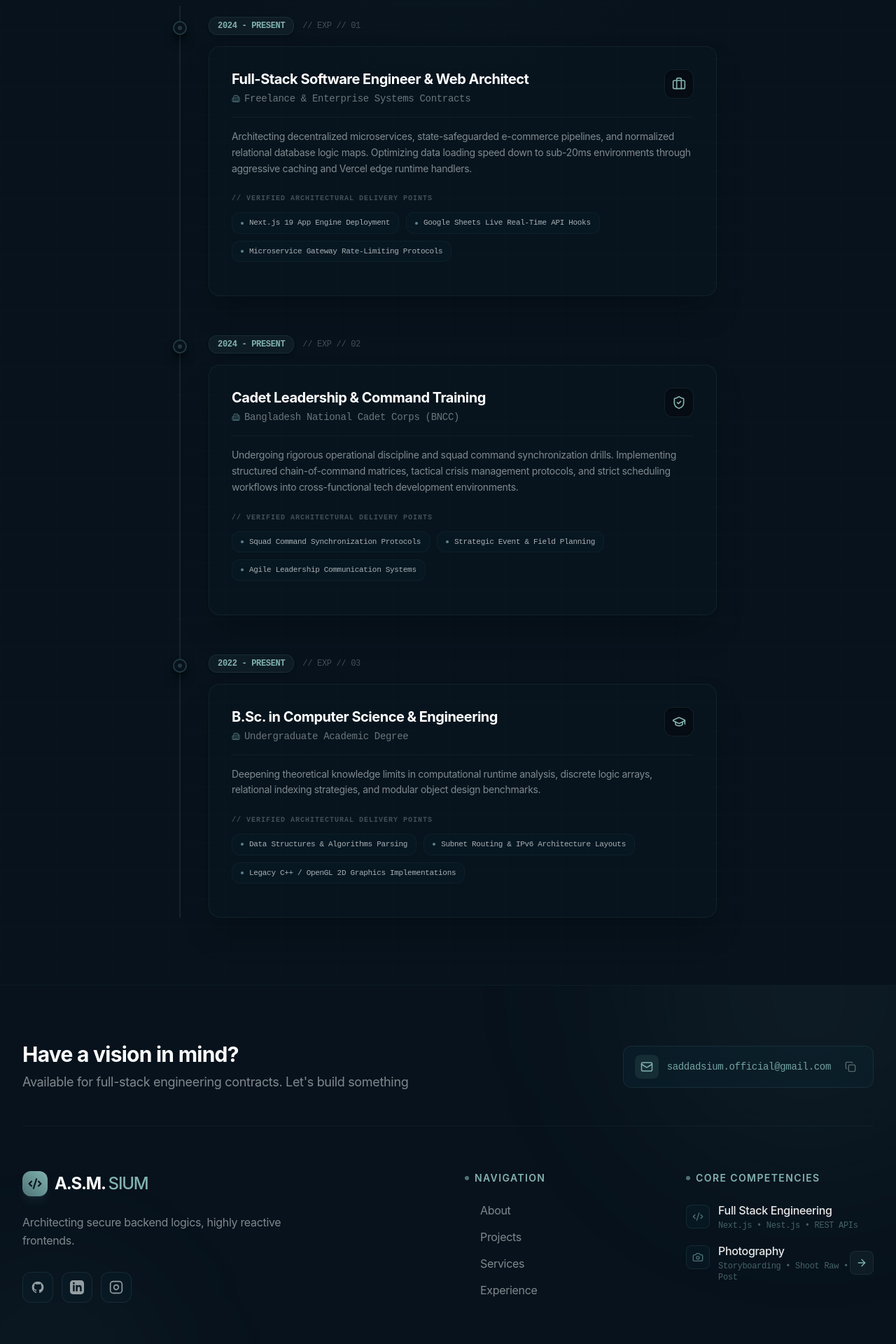
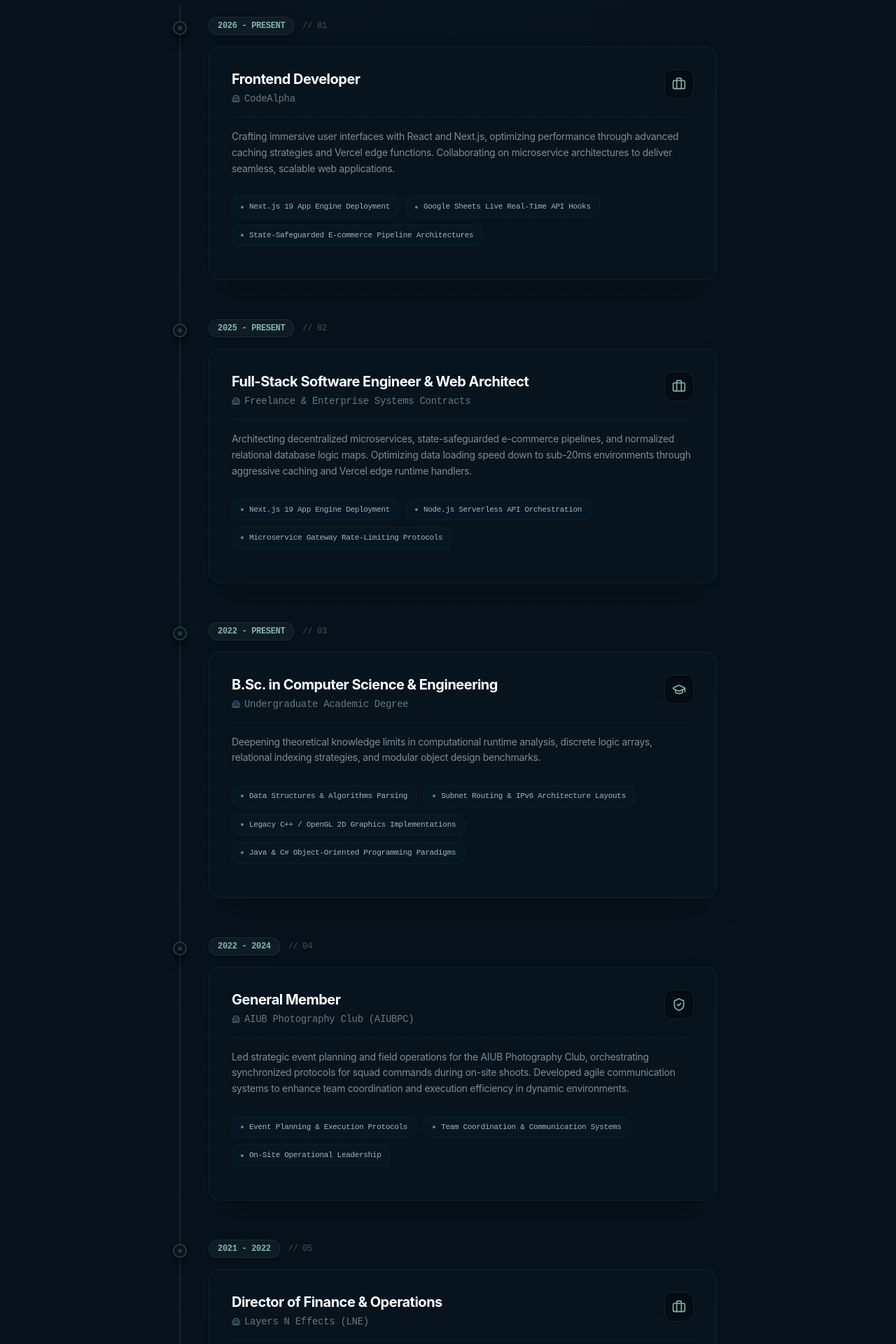
Before and after one commit to SaddadSium/Sium-Portfolio, a Next.js app: page /experience in a window 1280 px wide. Shown: the part 340-2260 px from the top of the page at 70% size. Built offline with nearby package versions, Linux system fonts and the light colour scheme.

Commit message:
Experience page updated

```diff
--- a/src/app/about/page.tsx
+++ b/src/app/about/page.tsx
@@ -50,14 +50,14 @@
       desc: "Got first position in the national photography contest.",
       icon: <CameraIcon className="text-teal-brand" size={20} />,
     },
+    {
+      id: "03",
+      title: "IT Essentials From Cisco",
+      desc: "Completed the IT Essentials course from Cisco, gaining foundational knowledge in computer hardware, software, and networking.",
+      icon: <BookOpen className="text-teal-brand" size={20} />,
+    },
     // {
-    //   id: "02",
-    //   title: "PHP Certified from UDEMY",
-    //   desc: "Completed comprehensive PHP course on Udemy, enhancing backend web development and server-side scripting skills.",
-    //   icon: <BookOpen className="text-teal-brand" size={20} />,
-    // },
-    // {
-    //   id: "03",
+    //   id: "04",
     //   title: "MIST Hackathon Participant",
     //   desc: "Collaborated with peers to develop innovative solutions under strict technical constraints at MIST Hackathon.",
     //   icon: <ExternalLink className="text-blue-400" size={20} />,
--- a/src/app/experience/page.tsx
+++ b/src/app/experience/page.tsx
@@ -12,36 +12,35 @@
 } from "lucide-react";
 
 export default function ExperiencePage() {
-  // প্রফেশনাল, অ্যাকাডেমিক এবং লিডারশিপ এক্সপেরিয়েন্স টাইমলাইন ডাটা
   const professionalExperience = [
     {
-      id: "EXP // 01",
+      id: "01",
       type: "work",
-      duration: "2024 - PRESENT",
+      duration: "2026 - PRESENT",
+      title: "Frontend Developer",
+      organization: "CodeAlpha",
+      desc: "Crafting immersive user interfaces with React and Next.js, optimizing performance through advanced caching strategies and Vercel edge functions. Collaborating on microservice architectures to deliver seamless, scalable web applications.",
+      highlights: [
+        "Next.js 19 App Engine Deployment",
+        "Google Sheets Live Real-Time API Hooks",
+        "State-Safeguarded E-commerce Pipeline Architectures",
+      ],
+    },
+    {
+      id: "02",
+      type: "work",
+      duration: "2025 - PRESENT",
       title: "Full-Stack Software Engineer & Web Architect",
       organization: "Freelance & Enterprise Systems Contracts",
       desc: "Architecting decentralized microservices, state-safeguarded e-commerce pipelines, and normalized relational database logic maps. Optimizing data loading speed down to sub-20ms environments through aggressive caching and Vercel edge runtime handlers.",
       highlights: [
         "Next.js 19 App Engine Deployment",
-        "Google Sheets Live Real-Time API Hooks",
+        "Node.js Serverless API Orchestration",
         "Microservice Gateway Rate-Limiting Protocols",
       ],
     },
     {
-      id: "EXP // 02",
-      type: "leadership",
-      duration: "2024 - PRESENT",
-      title: "Cadet Leadership & Command Training",
-      organization: "Bangladesh National Cadet Corps (BNCC)",
-      desc: "Undergoing rigorous operational discipline and squad command synchronization drills. Implementing structured chain-of-command matrices, tactical crisis management protocols, and strict scheduling workflows into cross-functional tech development environments.",
-      highlights: [
-        "Squad Command Synchronization Protocols",
-        "Strategic Event & Field Planning",
-        "Agile Leadership Communication Systems",
-      ],
-    },
-    {
-      id: "EXP // 03",
+      id: "03",
       type: "education",
       duration: "2022 - PRESENT",
       title: "B.Sc. in Computer Science & Engineering",
@@ -51,11 +50,50 @@
         "Data Structures & Algorithms Parsing",
         "Subnet Routing & IPv6 Architecture Layouts",
         "Legacy C++ / OpenGL 2D Graphics Implementations",
+        "Java & C# Object-Oriented Programming Paradigms",
+      ],
+    },
+    {
+      id: "04",
+      type: "leadership",
+      duration: "2022 - 2024",
+      title: "General Member",
+      organization: "AIUB Photography Club (AIUBPC)",
+      desc: "Led strategic event planning and field operations for the AIUB Photography Club, orchestrating synchronized protocols for squad commands during on-site shoots. Developed agile communication systems to enhance team coordination and execution efficiency in dynamic environments.",
+      highlights: [
+        "Event Planning & Execution Protocols",
+        "Team Coordination & Communication Systems",
+        "On-Site Operational Leadership",
+      ],
+    },
+    {
+      id: "05",
+      type: "work",
+      duration: "2021 - 2022",
+      title: "Director of Finance & Operations",
+      organization: "Layers N Effects (LNE)",
+      desc: "Directed financial strategy and operational execution for Layers N Effects, a dynamic event management company. Spearheaded the development of comprehensive event planning protocols and led on-site operational teams to ensure seamless execution of high-profile events, enhancing client satisfaction and organizational efficiency.",
+      highlights: [
+        "Financial Strategy & Budget Management",
+        "Operational Protocol Development",
+        "On-Site Event Leadership",
+      ],
+    },
+    {
+      id: "06",
+      type: "leadership",
+      duration: "2021 - 2023",
+      title: "Advisor",
+      organization: "Photography Club of Rouf College (PCRC)",
+      desc: "Provided strategic guidance and mentorship to the Photography Club of Rouf College, advising on financial management and operational protocols. Played a key role in the development of event planning strategies and on-site leadership, contributing to the club's growth and success in organizing impactful photography events.",
+      highlights: [
+        "Advisory role in photography club operations",
+        "Technical mentorship in event planning and execution",
+        "Financial oversight and strategic guidance",
       ],
     },
   ];
 
-  // টাইপ অনুযায়ী প্রিমিয়াম রেন্ডারড আইকন জেনারেটর
   const getExperienceIcon = (type: string) => {
     switch (type) {
       case "work":
@@ -71,12 +109,10 @@
 
   return (
     <div className="bg-abyss-brand text-gray-100 min-h-screen font-sans relative pt-28 pb-24">
-      {/* BACKGROUND TECH ENGINE (সাইবারনেটিক লাইভ নিয়ন গ্রিড ইফেক্ট) */}
       <div className="absolute inset-0 bg-[linear-gradient(to_right,#4e737605_1px,transparent_1px),linear-gradient(to_bottom,#4e737605_1px,transparent_1px)] bg-[size:40px_40px] pointer-events-none"></div>
       <div className="absolute top-0 left-1/2 -translate-x-1/2 w-full max-w-7xl h-[500px] bg-[radial-gradient(circle_at_top,#4e737610,transparent_50%)] pointer-events-none"></div>
 
       <div className="max-w-4xl mx-auto px-6 sm:px-8 relative z-10 space-y-16">
-        {/* Top Navigation Row */}
         <div className="flex flex-col sm:flex-row sm:items-center justify-between gap-4 border-b border-slate-brand/10 pb-8">
           <div className="space-y-2 text-left">
             <Link
@@ -87,29 +123,21 @@
                 size={14}
                 className="group-hover:-translate-x-1 transition-transform"
               />
-              <span>cd .. // return home</span>
+              <span>Return Home</span>
             </Link>
             <h1 className="text-3xl sm:text-5xl font-bold text-white tracking-tight flex items-center gap-3">
               <Award className="text-teal-brand" size={28} /> Engineering
               Timeline
             </h1>
           </div>
-          <p className="text-lightning/50 max-w-sm text-sm font-normal leading-relaxed text-left sm:text-right font-mono text-xs uppercase tracking-widest">
-            LOG // RUNTIME_JOURNEY_ROOT
-          </p>
         </div>
 
-        {/* Cyber timeline container framework */}
         <div className="relative border-l-2 border-slate-brand/20 pl-6 sm:pl-10 space-y-14 text-left max-w-3xl mx-auto pt-4">
           {professionalExperience.map((exp, index) => (
             <div key={index} className="relative group space-y-4">
-              {/* Timeline Dynamic Structural Outer Dot */}
               <span className="absolute -left-[3 geometry-accent] -left-[33px] sm:-left-[51px] top-1.5 w-5 h-5 rounded-full bg-abyss-brand border-2 border-slate-brand/40 group-hover:border-teal-brand transition-all duration-300 flex items-center justify-center shadow-lg shadow-black/80 z-20">
-                {/* Inner core node ping pulse */}
                 <span className="w-1.5 h-1.5 rounded-full bg-slate-brand/40 group-hover:bg-teal-brand transition-colors duration-300"></span>
               </span>
-
-              {/* Time Badge Badge Kernel */}
               <div className="flex flex-col sm:flex-row sm:items-center gap-3">
                 <span className="text-xs font-mono text-teal-brand font-bold bg-slate-brand/10 border border-slate-brand/20 px-3 py-1 rounded-xl w-fit shadow-md">
                   {exp.duration}
@@ -118,10 +146,7 @@
                   // {exp.id}
                 </span>
               </div>
-
-              {/* Main Luxury Glassmorphic Text Card content container */}
               <div className="bg-ocean-brand/10 border border-slate-brand/15 rounded-2xl p-6 sm:p-8 space-y-4 hover:border-teal-brand/20 hover:bg-[#050b11]/40 transition-all duration-300 shadow-2xl relative">
-                {/* Header segment information rows */}
                 <div className="flex flex-col sm:flex-row sm:items-start justify-between gap-4 pb-4 border-b border-slate-brand/10">
                   <div className="space-y-1">
                     <h2 className="text-lg sm:text-xl font-bold text-white tracking-tight group-hover:text-teal-brand transition-colors">
@@ -132,24 +157,14 @@
                       {exp.organization}
                     </p>
                   </div>
-
-                  {/* Category Node Action Icon wrapper box */}
                   <div className="p-2.5 bg-[#050b11]/80 border border-slate-brand/20 text-teal-brand rounded-xl shadow-inner hidden sm:block">
                     {getExperienceIcon(exp.type)}
                   </div>
                 </div>
-
-                {/* Computational description bio paragraph */}
                 <p className="text-lightning/60 text-sm leading-relaxed font-normal">
                   {exp.desc}
                 </p>
-
-                {/* Sub-node tech verified highlight bullet badges */}
                 <div className="pt-2 space-y-2">
-                  <span className="text-[10px] font-mono uppercase tracking-widest text-lightning/30 block font-bold">
-                    // Verified Architectural Delivery points
-                  </span>
-
                   <div className="flex flex-wrap gap-2.5 pt-1">
                     {exp.highlights.map((highlight, i) => (
                       <div
@@ -162,8 +177,6 @@
                     ))}
                   </div>
                 </div>
-
-                {/* Corner Decorative Accent Glow Line */}
                 <div className="absolute bottom-0 left-0 h-[1.5px] w-0 bg-gradient-to-r from-teal-brand to-transparent transition-all duration-500 group-hover:w-[50%]"></div>
               </div>
             </div>
```
